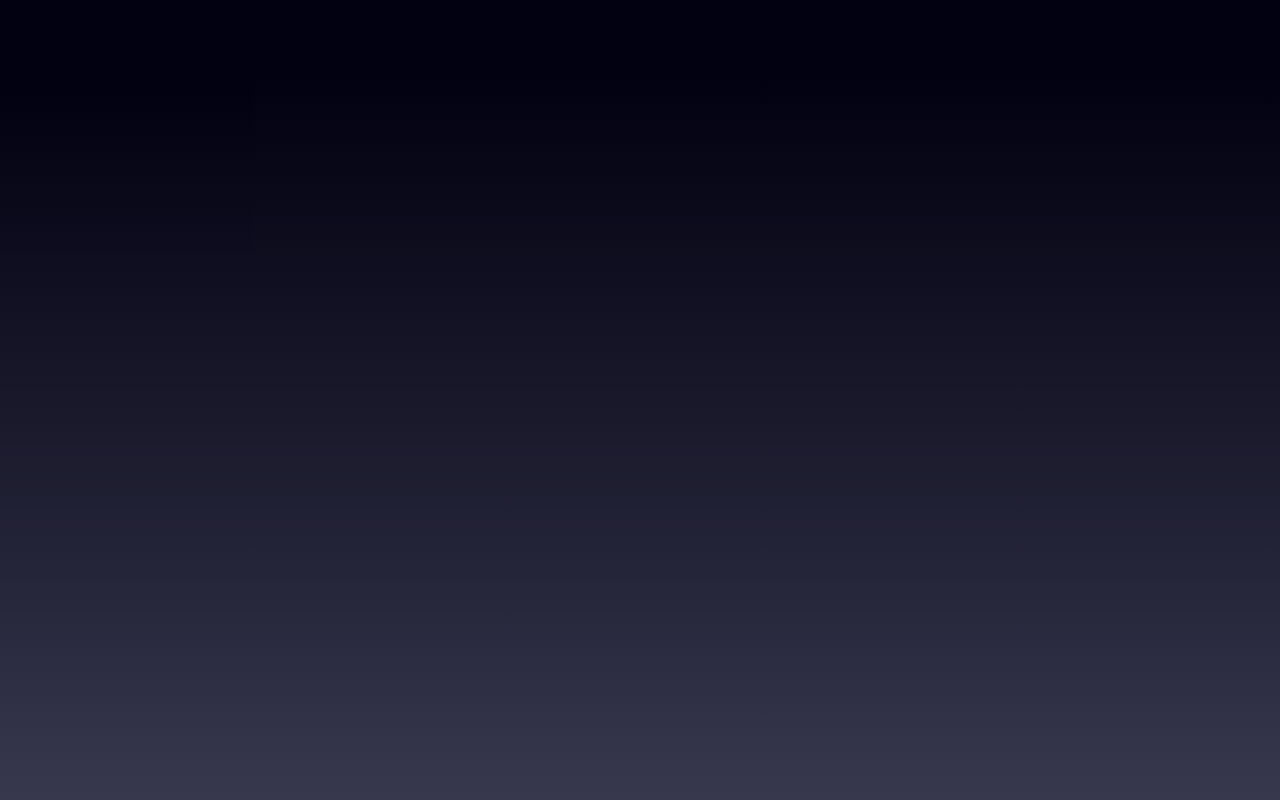
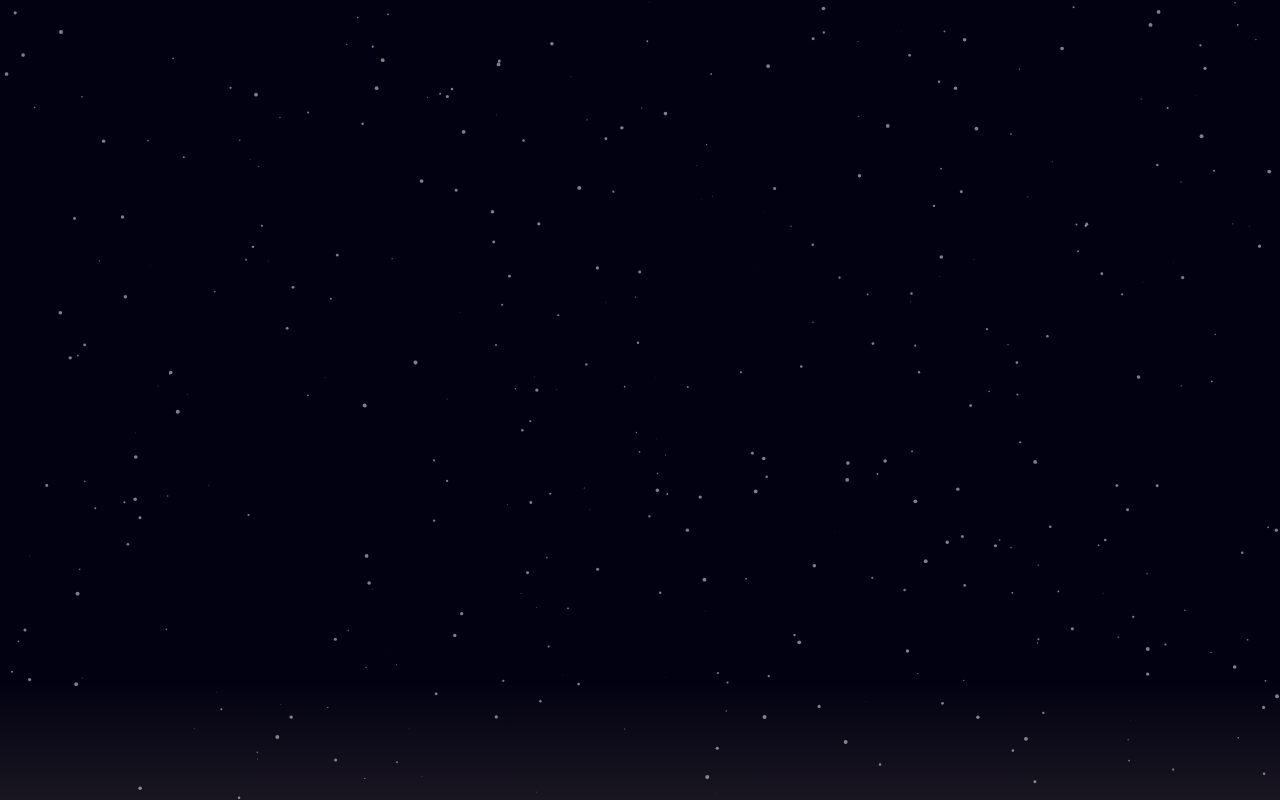
Before and after one commit to mthormati/day-night-cycle, a plain HTML site: page index.html in a window 1280 px wide. Drawn offline with Linux system fonts and the light colour scheme.

Commit message:
Implement particles.js and make code more reusable

```diff
--- a/app.css
+++ b/app.css
@@ -3,11 +3,17 @@ body {
   padding: 0;
 }
 
+#particles-js {
+  position: absolute;
+  width: 100vw;
+  height: 100vh;
+  z-index: 2;
+  overflow: hidden;
+}
+
 #fade-out {
 	background: #00000c;
   position:absolute;
-	top:0;
-  left:0;
 	z-index: 1;
   width:100vw;
 	height:100vh;
--- a/index.html
+++ b/index.html
@@ -10,11 +10,16 @@
     <link rel="stylesheet" type="text/css" href="app.css">
   </head>
   <body>
+
+
+    <div id="particles-js"></div>
     <div id="fade-out">&nbsp;</div>
     <div id="fade-in">&nbsp;</div>
 
-    <script type="text/javascript" src="jquery-1.11.1.min.js"></script>
-    <script type="text/javascript" src="app.js"></script>
+
+    <script type="text/javascript" src="javascript/jquery-1.11.1.min.js"></script>
+    <script type="text/javascript" src="javascript/particles.min.js"></script>
+    <script type="text/javascript" src="javascript/app.js"></script>
   </body>
 
 </html>
--- a/app.js
+++ b/javascript/app.js
@@ -1,69 +1,3 @@
-// particlesJS.load('particles-js', 'javascript/particlesjs-config.json', function() {
-//   console.log('callback - particles.js config loaded');
-// });
-/*
-$(function() {
-	var index = 1;
-
-  var even = true;
-
-	var fadeO = function () {
-		console.log(index);
-    var $fo = $('#_fadeO_');
-    var $fi = $('#_fadeI_');
-
-		var oldBG = $fo.css('background');
-		var newBG = $fi.css('background');
-
-		$fo.fadeOut(12000, function() {
-				$fo.css('background', backgrounds[index]);
-        $fo.css('display', 'block');
-				$fo.css('opacity', '1');
-				// equivalent of loading new image
-				if (index + 1 == 24) {
-					$fi.css('background', backgrounds[0]);
-				} else {
-					$fi.css('background', backgrounds[index + 1]);
-				}
-
-				index++;
-				if (index >= 24) {
-					index = 0;
-				}
-		});
-		if (index > 5 && index < 22) {
-			$('#particles-js').fadeOut(8000);
-		} else {
-			$('#particles-js').fadeIn(8000);
-		}
-	};
-
-
-	function setBackground() {
-		var time = new Date();
-		var hour = time.getHours();
-		hour = 22;
-    index = hour + 1;
-		if (hour > 6 && hour < 22) {
-			$('#particles-js').hide();
-		}
-		$('#_fadeO_').css('background', backgrounds[hour]);
-    if (hour == 23) {
-      $('#_fadeI_').css('background', backgrounds[0]);
-    } else {
-      $('#_fadeI_').css('background', backgrounds[hour + 1]);
-    }
-
-	}
-
-	$(window).load(function () {
-    setBackground();
-		fadeO();
-		setInterval(fadeO, 12050);
-	});
-});
-*/
-
 const app = {
 	init(backgroundArray, selectors, transitionInfo) {
 		this.backgrounds = backgroundArray;
@@ -74,22 +8,30 @@ const app = {
 		this.pause = transitionInfo.pause;
 
 		// Sets initial linear gradient based on current time
-		this.setBackground();
+		this.setHourBackground();
+		// Sets initial linear gradient to the first gradient in backgrounds
+		//this.setGeneralBackground();
+
+		this.setParticleVisibility();
+		this.transitionGradients();
 		setInterval(this.transitionGradients.bind(this), this.fadeLength + this.pause);
 	},
 
-	setBackground() {
+	setHourBackground() {
 		const hour = (new Date()).getHours();
 		this.index = hour + 1;
-		// if (hour > 6 && hour < 22) {
-		// 	$('#particles-js').hide();
-		// }
-		this.fadeOutDiv.css('background', backgrounds[hour]);
+
+		this.fadeOutDiv.css('background', this.backgrounds[hour]);
 		if (hour === this.backgrounds.length - 1) {
 			this.fadeInDiv.css('background', this.backgrounds[0]);
 		} else {
 			this.fadeInDiv.css('background', this.backgrounds[hour + 1]);
 		}
+	},
+
+	setGeneralBackground() {
+		this.fadeOutDiv.css('background', this.backgrounds[0]);
+		this.fadeInDiv.css('background', this.backgrounds[1]);
 	},
 
 	transitionGradients() {
@@ -114,11 +56,21 @@ const app = {
 				this.index = 0;
 			}
 		});
-		// if (index > 5 && index < 22) {
-		// 	$('#particles-js').fadeOut(8000);
-		// } else {
-		// 	$('#particles-js').fadeIn(8000);
-		// }
+		this.fadeParticles();
+	},
+
+	setParticleVisibility() {
+		if (this.index - 1 > 6 && this.index - 1 < 22) {
+			$('#particles-js').hide();
+		}
+	},
+
+	fadeParticles() {
+		if (this.index > 5 && this.index < 22) {
+			$('#particles-js').fadeOut(this.fadeLength / 2);
+		} else {
+			$('#particles-js').fadeIn(this.fadeLength / 2);
+		}
 	},
 }
 
@@ -151,8 +103,12 @@ const selectors = {
 	fadeInSelector: '#fade-in',
 }
 const transitionInfo = {
-	fadeLength: 1000,
+	fadeLength: 5000,
 	pause: 50,
 }
 
 app.init(backgrounds, selectors, transitionInfo);
+
+particlesJS.load('particles-js', 'javascript/particlesjs-config.json', function() {
+  console.log('callback - particles.js config loaded');
+});
--- /dev/null
+++ b/javascript/particlesjs-config.json
@@ -0,0 +1,110 @@
+{
+  "particles": {
+    "number": {
+      "value": 300,
+      "density": {
+        "enable": true,
+        "value_area": 800
+      }
+    },
+    "color": {
+      "value": "#ffffff"
+    },
+    "shape": {
+      "type": "circle",
+      "stroke": {
+        "width": 0,
+        "color": "#000000"
+      },
+      "polygon": {
+        "nb_sides": 5
+      },
+      "image": {
+        "src": "img/github.svg",
+        "width": 100,
+        "height": 100
+      }
+    },
+    "opacity": {
+      "value": 0.5,
+      "random": false,
+      "anim": {
+        "enable": false,
+        "speed": 1,
+        "opacity_min": 0.1,
+        "sync": false
+      }
+    },
+    "size": {
+      "value": 2,
+      "random": true,
+      "anim": {
+        "enable": false,
+        "speed": 40,
+        "size_min": 0.1,
+        "sync": false
+      }
+    },
+    "line_linked": {
+      "enable": false,
+      "distance": 150,
+      "color": "#ffffff",
+      "opacity": 0.4,
+      "width": 1
+    },
+    "move": {
+      "enable": false,
+      "speed": 1,
+      "direction": "right",
+      "random": false,
+      "straight": false,
+      "out_mode": "out",
+      "bounce": false,
+      "attract": {
+        "enable": false,
+        "rotateX": 600,
+        "rotateY": 1200
+      }
+    }
+  },
+  "interactivity": {
+    "detect_on": "canvas",
+    "events": {
+      "onhover": {
+        "enable": false,
+        "mode": "repulse"
+      },
+      "onclick": {
+        "enable": false,
+        "mode": "push"
+      },
+      "resize": true
+    },
+    "modes": {
+      "grab": {
+        "distance": 400,
+        "line_linked": {
+          "opacity": 1
+        }
+      },
+      "bubble": {
+        "distance": 400,
+        "size": 40,
+        "duration": 2,
+        "opacity": 8,
+        "speed": 3
+      },
+      "repulse": {
+        "distance": 200,
+        "duration": 0.4
+      },
+      "push": {
+        "particles_nb": 4
+      },
+      "remove": {
+        "particles_nb": 2
+      }
+    }
+  },
+  "retina_detect": true
+}
```
Also changed, not shown: javascript/jquery-1.11.1.min.js (renamed from jquery-1.11.1.min.js), javascript/particles.min.js (added).
